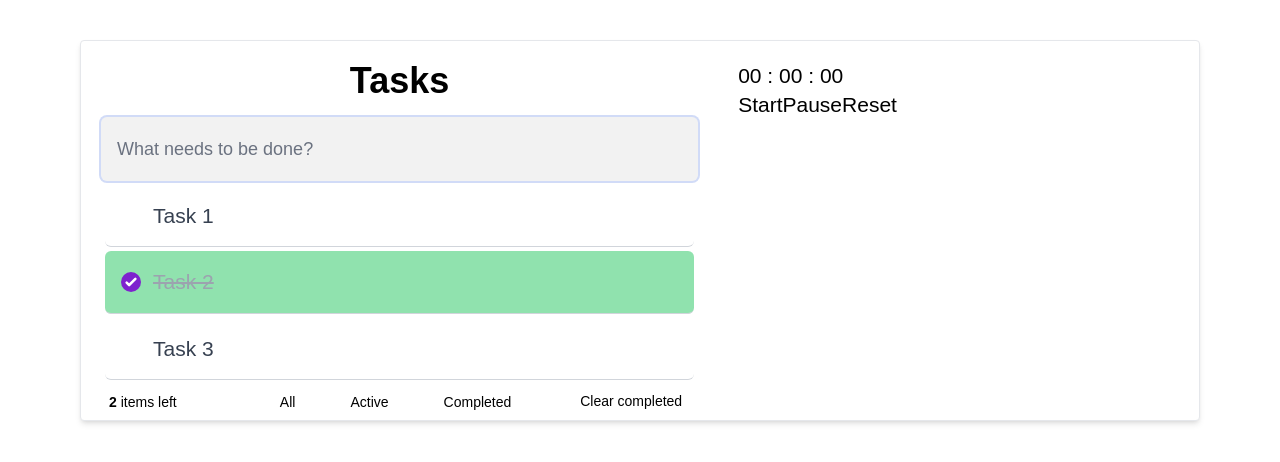
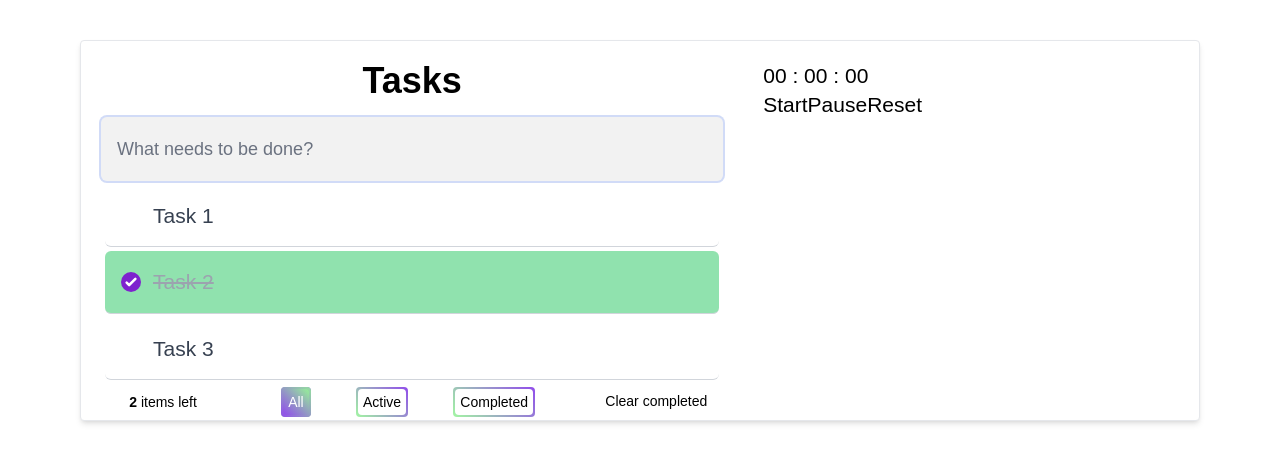
Before and after one commit to Hleyf/ReactTaskManager, a React (Vite) app: page / in a window 1280 px wide. Shown: the top 462 px of the page. Built offline with nearby package versions, Linux system fonts and the light colour scheme.

Commit message:
Add custom button styles and fix width of item count in TodoFooter

```diff
--- a/src/App.css
+++ b/src/App.css
@@ -39,3 +39,67 @@
 .clear-completed.show {
   visibility: visible;
 }
+
+.fixed-width {
+  display: inline-block;
+  width: 2em; /* Adjust this value based on your needs */
+  text-align: right;
+}
+
+/* Filter custom buttons */
+.border-gradient {
+  position: relative;
+  z-index: 1;
+  background: white;
+  padding: 5px;
+}
+.border-gradient:before, .border-gradient:after {
+  content: "";
+  position: absolute;
+  top: -2px;
+  right: -2px;
+  bottom: -2px;
+  left: -2px;
+  z-index: -1;
+  border-radius: 4px;
+}
+
+.border-gradient:before {
+  background: linear-gradient(45deg, rgba(149, 245, 149, 0.87), rgb(145, 76, 235));
+  transition: opacity 1s;
+  opacity: 1;
+}
+
+.border-gradient:after {
+  background: linear-gradient(225deg, rgba(149, 245, 149, 0.87), rgb(145, 76, 235));
+  transition: opacity 1s;
+  opacity: 0;
+}
+
+.border-gradient:hover:before {
+  opacity: 0;
+}
+
+.border-gradient:hover:after {
+  opacity: 1;
+}
+
+/* When the button is selected */
+
+.border-gradient.selected {
+  color: white;
+  background: linear-gradient(45deg, rgb(145, 76, 235), rgba(149, 245, 149, 0.87));
+}
+
+.border-gradient.selected:after {
+  content: "";
+  position: absolute;
+  top: -2px;
+  right: -2px;
+  bottom: -2px;
+  left: -2px;
+  z-index: -1;
+  border-radius: 4px;
+  background: linear-gradient(45deg, rgb(145, 76, 235), rgba(149, 245, 149, 0.87));
+  opacity: 1;
+}
--- a/src/components/todos/TodoFilters.tsx
+++ b/src/components/todos/TodoFilters.tsx
@@ -31,7 +31,7 @@ export const Filters: React.FC<Props> = ({ filterSelected, onFilterChange }) =>
                   return (
                     <li key={key}>
                       <a
-                        className={className}
+                        className={`${className} border-gradient rounded` }
                         href={href}
                         onClick={(event) => {
                           event.preventDefault()
--- a/src/components/todos/TodoFooter.tsx
+++ b/src/components/todos/TodoFooter.tsx
@@ -23,7 +23,7 @@ export const TodoFooter: React.FC<Props> = ({
   return (
         <footer className="footer">
             <span className='float-left text-left w-1/4'>
-                <strong>{activeCount}</strong> items left
+                <strong className="fixed-width">{activeCount}</strong> items left
                 {/* <strong>{completedCount}</strong> items completed */}
             </span>
             <div className='w-1/2'>
```
